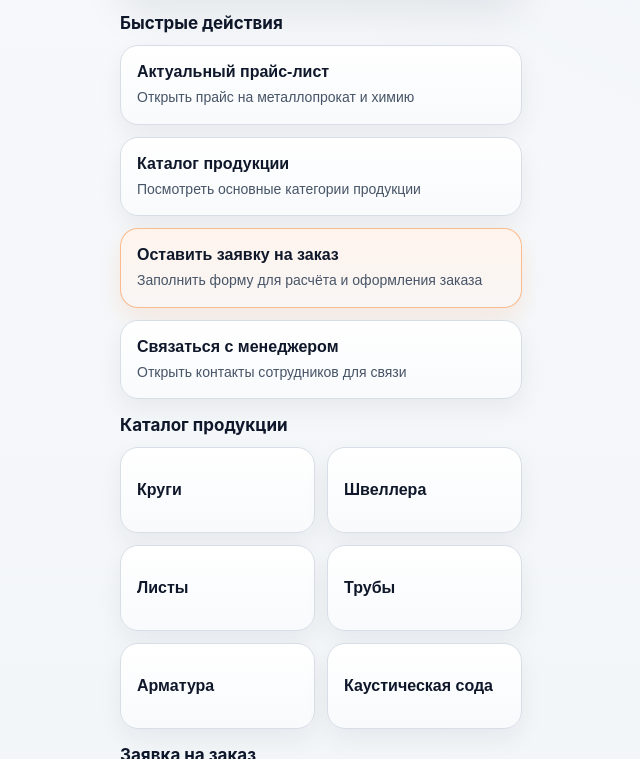
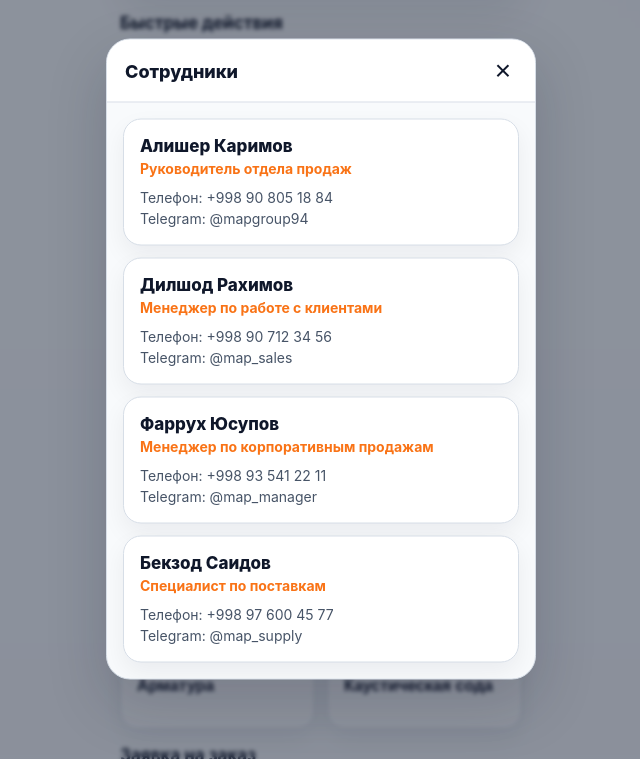
Before and after one commit to ooomap94-ux/map94, a website: page public/webapp.html in a window 1280 px wide. Both pictures are taken after a click on the button 640 px from the left and 970 px from the top of the page. Shown: the part 611-1370 px from the top of the page, without its empty margins (319-959 px from the left). Drawn offline with Linux system fonts and the light colour scheme.

Commit message:
Update styles.css

```diff
--- a/public/styles.css
+++ b/public/styles.css
@@ -482,3 +482,169 @@ body {
   font-size:14px;
   color:var(--text-soft);
 }
+.hero__features{
+  margin-top:14px;
+  display:flex;
+  flex-direction:column;
+  gap:6px;
+  font-size:14px;
+  color:var(--text-soft);
+}
+
+.modal {
+  position: fixed;
+  inset: 0;
+  z-index: 1000;
+  pointer-events: none;
+  opacity: 0;
+  transition: opacity 0.22s ease;
+}
+
+.modal--open {
+  pointer-events: auto;
+  opacity: 1;
+}
+
+.modal__overlay {
+  position: absolute;
+  inset: 0;
+  background: rgba(15, 23, 42, 0.45);
+  backdrop-filter: blur(2px);
+}
+
+.modal__sheet {
+  position: absolute;
+  left: 50%;
+  top: 50%;
+  transform: translate(-50%, -50%) scale(0.98);
+  width: min(430px, calc(100vw - 24px));
+  max-height: calc(100vh - 32px);
+  background: #f8fafc;
+  border: 1px solid var(--stroke);
+  border-radius: 24px;
+  box-shadow: 0 24px 60px rgba(15, 23, 42, 0.18);
+  overflow: hidden;
+  transition: transform 0.22s ease;
+}
+
+.modal--open .modal__sheet {
+  transform: translate(-50%, -50%) scale(1);
+}
+
+.modal__header {
+  display: flex;
+  align-items: center;
+  justify-content: space-between;
+  gap: 10px;
+  padding: 16px 18px;
+  border-bottom: 1px solid var(--stroke);
+  background: #ffffff;
+}
+
+.modal__title {
+  font-size: 18px;
+  font-weight: 800;
+  color: var(--text);
+}
+
+.modal__close {
+  appearance: none;
+  border: none;
+  background: transparent;
+  color: var(--text);
+  font-size: 28px;
+  line-height: 1;
+  cursor: pointer;
+}
+
+.modal__body {
+  padding: 16px;
+  max-height: calc(100vh - 120px);
+  overflow: auto;
+}
+
+.modal-card-list {
+  display: grid;
+  gap: 12px;
+}
+
+.modal-card {
+  background: #ffffff;
+  border: 1px solid var(--stroke);
+  border-radius: 18px;
+  padding: 16px;
+  box-shadow: var(--shadow-md);
+}
+
+.modal-person__name {
+  font-size: 17px;
+  font-weight: 800;
+  color: var(--text);
+  margin-bottom: 4px;
+}
+
+.modal-person__role {
+  font-size: 14px;
+  font-weight: 700;
+  color: var(--accent);
+  margin-bottom: 10px;
+}
+
+.modal-person__meta {
+  font-size: 14px;
+  color: var(--text-soft);
+  line-height: 1.5;
+}
+
+.modal-text {
+  margin: 0 0 14px;
+  font-size: 15px;
+  line-height: 1.65;
+  color: var(--text-soft);
+}
+
+.modal-text:last-child {
+  margin-bottom: 0;
+}
+
+.modal-contact-row {
+  display: flex;
+  justify-content: space-between;
+  gap: 14px;
+  padding-bottom: 10px;
+  margin-bottom: 10px;
+  border-bottom: 1px solid var(--stroke);
+}
+
+.modal-contact-row:last-child {
+  margin-bottom: 0;
+  padding-bottom: 0;
+  border-bottom: none;
+}
+
+.modal-contact-label {
+  font-size: 14px;
+  color: var(--text-muted);
+}
+
+.modal-contact-value {
+  font-size: 14px;
+  color: var(--text);
+  font-weight: 600;
+  text-align: right;
+}
+
+.body--locked {
+  overflow: hidden;
+}
+
+@media (max-width: 380px) {
+  .modal-contact-row {
+    flex-direction: column;
+    align-items: flex-start;
+  }
+
+  .modal-contact-value {
+    text-align: left;
+  }
+}
```
